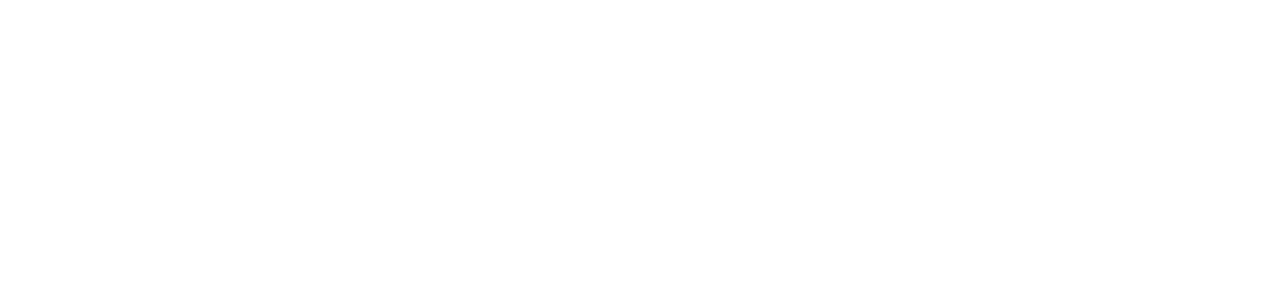
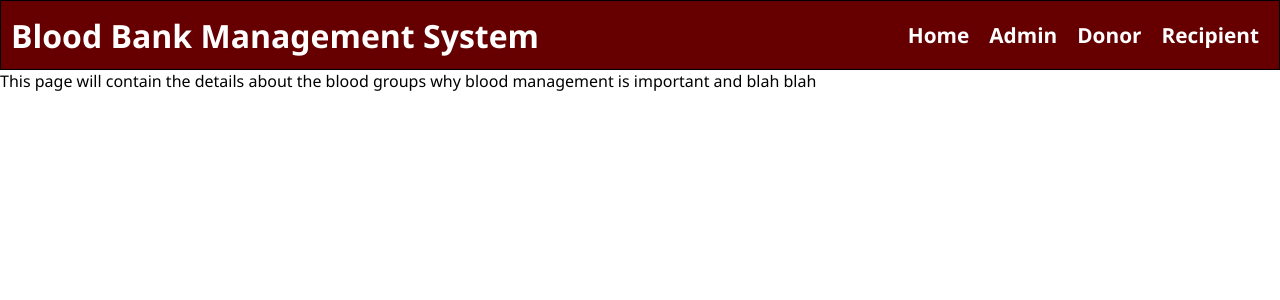
Before and after one commit to AreebAhmadSiddiqui/blood-bank-management-system, a React (Create React App) app: page / in a window 1280 px wide. Before the commit this address had no page. Shown: the top 300 px of the page. Built offline with nearby package versions, Linux system fonts and the light colour scheme; the HTML template or start-up script is replaced by a standard one.

Commit message:
updated routes

```diff
--- a/package.json
+++ b/package.json
@@ -1,5 +1,5 @@
 {
-  "homepage": "https://AreebAhmadSiddiqui.github.io/blood-bank-management-system",
+  "homepage": "https://AreebAhmadSiddiqui.github.io",
   "name": "blood-bank-management-system",
   "version": "0.1.0",
   "private": true,
--- a/src/App.js
+++ b/src/App.js
@@ -17,7 +17,7 @@
     <BrowserRouter>
       <div className='app'>
         <Routes>
-          <Route path='/blood-bank-management-system' element={<HomePage/>} exact/>
+          <Route path='/' element={<HomePage/>} exact/>
           <Route path='/admin' element={<AdminLogin/>} />
           <Route path='/admin/:id' element={<AdminPage/>} />
           <Route path='/admin/signup' element={<AdminSignup/>} />
--- a/src/components/Navbar.js
+++ b/src/components/Navbar.js
@@ -4,9 +4,9 @@
 function Navbar() {
   return (
     <div className='nav'>
-        <NavLink to={'/blood-bank-management-system'} style={{ 'textDecoration': 'none', 'color': 'white' }}><h1>Blood Bank Management System</h1></NavLink>
+        <NavLink to={'/'} style={{ 'textDecoration': 'none', 'color': 'white' }}><h1>Blood Bank Management System</h1></NavLink>
       <ul>
-        <NavLink to={'/blood-bank-management-system'} style={{ 'textDecoration': 'none', 'color': 'white' }}>Home</NavLink>
+        <NavLink to={'/'} style={{ 'textDecoration': 'none', 'color': 'white' }}>Home</NavLink>
         <NavLink to={'/admin'} style={{ 'textDecoration': 'none', 'color': 'white' }}>Admin</NavLink>
         <NavLink to={'/donor'} style={{ 'textDecoration': 'none', 'color': 'white' }}>Donor</NavLink>
         <NavLink to={'/recipient'} style={{ 'textDecoration': 'none', 'color': 'white' }}>Recipient</NavLink>
--- a/src/components/NavbarTypeSpecific.js
+++ b/src/components/NavbarTypeSpecific.js
@@ -9,7 +9,7 @@
         <NavLink to={`${url}`} style={{ 'textDecoration': 'none', 'color': 'white' }}>Dashboard</NavLink>
         <NavLink to={`${url}/${user==='donor' ? 'donateblood' : 'reqblood'}`} style={{ 'textDecoration': 'none', 'color': 'white' }}>{user=='donor' ? 'Donate Blood' : 'Request Blood'}</NavLink>
         <NavLink to={`${url}/${user==='donor' ? 'donationhistory' : 'reqhistory'}`} style={{ 'textDecoration': 'none', 'color': 'white' }}>{user=='donor' ? 'Donation History' : 'Request History'}</NavLink>
-        <NavLink to={'/blood-bank-management-system'} style={{ 'textDecoration': 'none', 'color': 'white' }}>Logout</NavLink>
+        <NavLink to={'/'} style={{ 'textDecoration': 'none', 'color': 'white' }}>Logout</NavLink>
       </ul>
     </div>
   )
```
